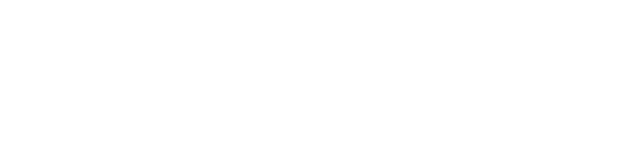
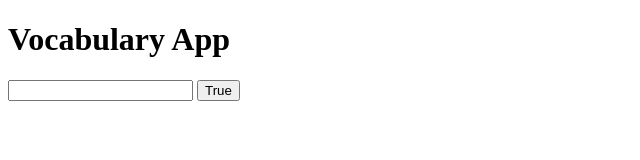
Before and after one commit to ericmichaelmac/vocabulary, a plain HTML site: page index.html in a window 1280 px wide. Shown: the whole page, without its empty margins (0-640 px from the left). Drawn offline with Linux system fonts and the light colour scheme.

Commit message:
money tree

```diff
--- a/index.html
+++ b/index.html
@@ -1,11 +1,26 @@
 <!DOCTYPE html>
 <html lang="en">
+
 <head>
     <meta charset="UTF-8">
     <meta name="viewport" content="width=device-width, initial-scale=1.0">
-    <title>Document</title>
+    <title>Vocabulary</title>
 </head>
+
 <body>
 
+    <h1>Vocabulary App</h1>
+
+    <!-- Search Bar -->
+    <input type="text">
+    <button>True</button>
+
+    <!-- Vocabulary Card -->
+    <main>
+
+    </main>
+
+
 </body>
+
 </html>
```
Also changed, not shown: 1 other file.
